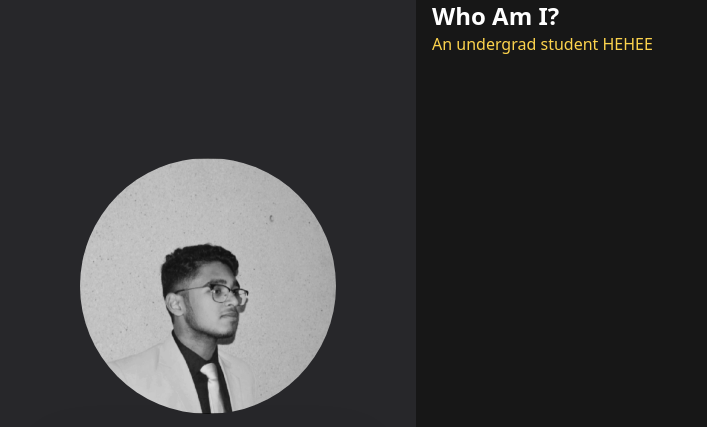
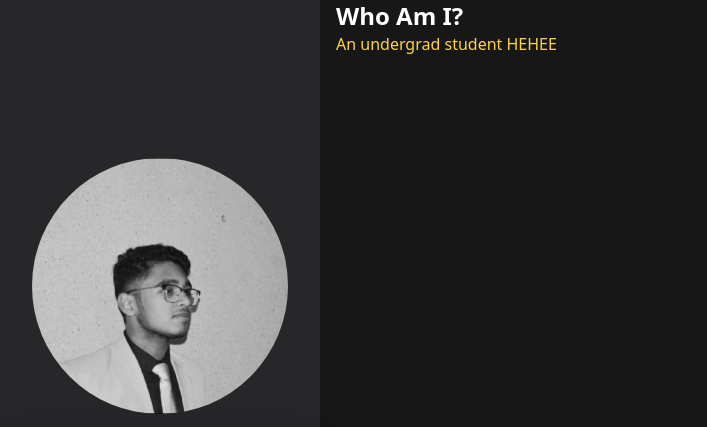
Before and after one commit to antonnprince/My-Portfolio, a plain HTML site: page index.html in a window 1280 px wide. Shown: the top 427 px of the page, without its empty margins (0-707 px from the left). Drawn offline with nearby package versions, Linux system fonts and the light colour scheme.

Commit message:
changed width

```diff
--- a/index.html
+++ b/index.html
@@ -10,7 +10,7 @@
   <body class="bg-neutral-900 font-sans flex flex-row">
     <!-- PROFILE -->
 
-      <div class="flex-col space-y-4 flex bg-zinc-800 h-screen w-1/3 text-white
+      <div class="flex-col space-y-4 flex bg-zinc-800 h-screen w-1/4 text-white
       font-semibold font-2xl justify-center items-center">
         <img src="dp.jfif" class="h-64 w-64 rounded-full" />
         <div class="group duration-500 hover:-skew-x-0 drop-shadow-2xl">
```
